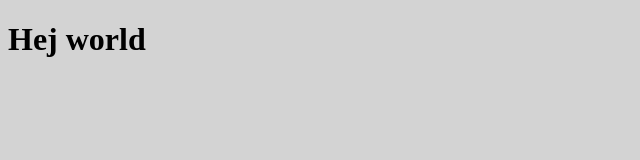
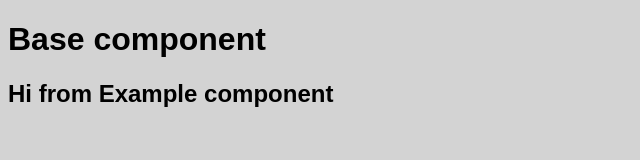
Before and after one commit to pedric/frontend_plate, a React app: page / in a window 1280 px wide. Shown: the whole page, without its empty margins (0-640 px from the left). Built offline with nearby package versions, Linux system fonts and the light colour scheme.

Commit message:
ready to use boilerplate for html, js, scss

```diff
--- a/package.json
+++ b/package.json
@@ -28,6 +28,7 @@
     "html-webpack-plugin": "^4.3.0",
     "sass": "^1.26.9",
     "sass-loader": "^9.0.1",
+    "source-map-loader": "^1.0.1",
     "webpack": "^4.43.0",
     "webpack-cli": "^3.3.12",
     "webpack-dev-server": "^3.11.0"
--- a/src/index.js
+++ b/src/index.js
@@ -1,3 +1,7 @@
-import App from "./js/components/App";
-import "./js/test.js";
+import React from "react";
+import ReactDOM, { render } from "react-dom";
+import App from "./js/App";
 import "./scss/main.scss";
+
+const wrapper = document.getElementById("app");
+wrapper ? ReactDOM.render(<App />, wrapper) : false;
--- /dev/null
+++ b/src/js/App.js
@@ -0,0 +1,20 @@
+import React from "react";
+import Example from "./components/Example";
+
+class App extends React.Component {
+  constructor() {
+    super();
+    this.state = {};
+  }
+
+  render() {
+    return (
+      <div>
+        <h1>Base component</h1>
+        <Example />
+      </div>
+    );
+  }
+}
+
+export default App;
--- a/src/js/components/App.js
+++ /dev/null
@@ -1,18 +0,0 @@
-import React from "react";
-import ReactDOM, { render } from "react-dom";
-
-class App extends React.Component {
-  constructor() {
-    super();
-    this.state = {};
-  }
-
-  render() {
-    return <h1>Hej world</h1>;
-  }
-}
-
-export default App;
-
-const wrapper = document.getElementById("app");
-wrapper ? ReactDOM.render(<App />, wrapper) : false;
--- /dev/null
+++ b/src/js/components/Example.js
@@ -0,0 +1,6 @@
+import React from "react";
+import ReactDOM from "react-dom";
+
+export default function Example() {
+  return <h2>Hi from Example component</h2>;
+}
--- a/src/scss/main.scss
+++ b/src/scss/main.scss
@@ -1,3 +1,4 @@
 body {
   background: lightgray;
+  font-family: sans-serif;
 }
--- a/webpack.config.js
+++ b/webpack.config.js
@@ -29,6 +29,11 @@ module.exports = {
           "sass-loader",
         ],
       },
+      {
+        test: /\.js$/,
+        enforce: "pre",
+        use: ["source-map-loader"],
+      },
     ],
   },
   plugins: [
```
Also changed, not shown: readme.md, 1 other file.
